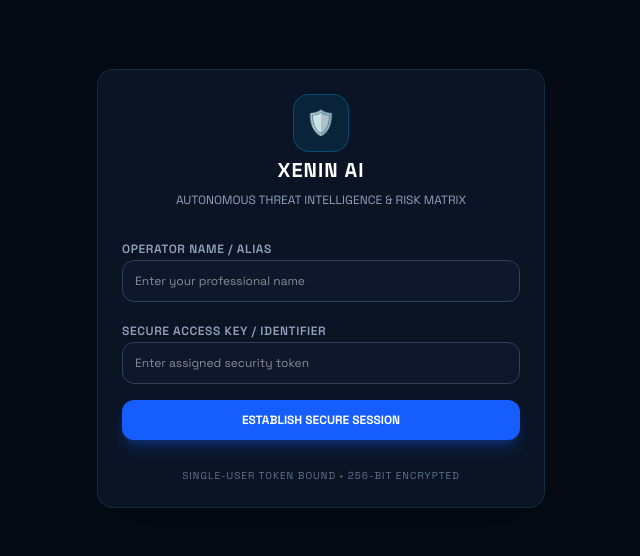
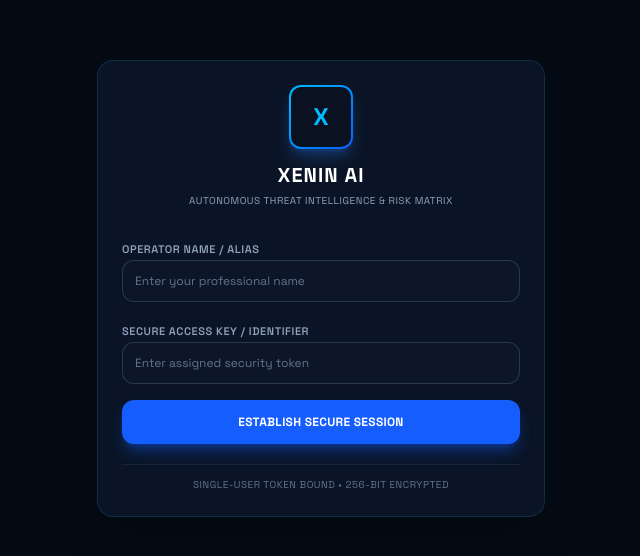
Before and after one commit to gopalsurajkumar7487-afk/xenin-enterprise, a plain HTML site: page index.html in a window 1280 px wide. Shown: the part 112-668 px from the top of the page, without its empty margins (319-959 px from the left). Drawn offline with nearby package versions, Linux system fonts and the light colour scheme.

Commit message:
Update index.html

```diff
--- a/index.html
+++ b/index.html
@@ -8,38 +8,44 @@
     <link href="https://fonts.googleapis.com/css2?family=Space+Grotesk:wght@400;500;600;700&display=swap" rel="stylesheet">
     <style>
         body { font-family: 'Space Grotesk', sans-serif; background-color: #050b14; color: #e2e8f0; }
-        .glass-card { background: rgba(13, 25, 45, 0.7); backdrop-filter: blur(12px); border: 1px solid rgba(56, 189, 248, 0.15); }
+        .glass-card { background: rgba(13, 25, 45, 0.75); backdrop-filter: blur(12px); border: 1px solid rgba(56, 189, 248, 0.15); }
     </style>
 </head>
 <body class="min-h-screen p-4 flex flex-col items-center justify-center">
 
-    <!-- LOGIN SCREEN -->
+    <!-- ORIGINAL LOGIN SCREEN -->
     <div id="loginScreen" class="w-full max-w-md glass-card rounded-2xl p-6 shadow-2xl space-y-5 border border-sky-500/30">
-        <div class="text-center space-y-2">
-            <div class="inline-block p-3 bg-sky-500/10 rounded-2xl border border-sky-500/30 mb-1">
-                <span class="text-2xl">🛡️</span>
+        <div class="text-center space-y-3">
+            <div class="w-16 h-16 mx-auto bg-gradient-to-br from-sky-400 to-blue-600 rounded-xl p-0.5 shadow-lg shadow-blue-500/30 flex items-center justify-center">
+                <div class="w-full h-full bg-[#0a1120] rounded-[10px] flex items-center justify-center">
+                    <span class="text-2xl font-bold text-sky-400">X</span>
+                </div>
             </div>
-            <h1 class="text-xl font-bold tracking-wider text-white">XENIN AI</h1>
-            <p class="text-xs text-slate-400">AUTONOMOUS THREAT INTELLIGENCE & RISK MATRIX</p>
+            <div>
+                <h1 class="text-xl font-bold tracking-wider text-white">XENIN AI</h1>
+                <p class="text-[10px] text-slate-400 tracking-wider mt-1">AUTONOMOUS THREAT INTELLIGENCE & RISK MATRIX</p>
+            </div>
         </div>
 
         <div class="space-y-4 pt-2">
             <div class="space-y-1.5">
-                <label class="text-xs text-slate-400 font-semibold tracking-wider">OPERATOR NAME / ALIAS</label>
-                <input type="text" id="operatorInput" placeholder="Enter your professional name" class="w-full bg-slate-900 border border-slate-700 rounded-xl p-3 text-xs text-white focus:outline-none focus:border-sky-500">
+                <label class="text-[11px] text-slate-400 font-semibold tracking-wider">OPERATOR NAME / ALIAS</label>
+                <input type="text" id="operatorInput" placeholder="Enter your professional name" class="w-full bg-slate-900/90 border border-slate-700/80 rounded-xl p-3 text-xs text-white placeholder-slate-500 focus:outline-none focus:border-sky-500">
             </div>
 
             <div class="space-y-1.5">
-                <label class="text-xs text-slate-400 font-semibold tracking-wider">SECURE ACCESS KEY / IDENTIFIER</label>
-                <input type="password" id="tokenInput" placeholder="Enter assigned security token" class="w-full bg-slate-900 border border-slate-700 rounded-xl p-3 text-xs text-white focus:outline-none focus:border-sky-500">
+                <label class="text-[11px] text-slate-400 font-semibold tracking-wider">SECURE ACCESS KEY / IDENTIFIER</label>
+                <input type="password" id="tokenInput" placeholder="Enter assigned security token" class="w-full bg-slate-900/90 border border-slate-700/80 rounded-xl p-3 text-xs text-white placeholder-slate-500 focus:outline-none focus:border-sky-500">
             </div>
 
-            <button onclick="handleLogin()" class="w-full bg-blue-600 hover:bg-blue-500 text-white font-bold py-3 rounded-xl text-xs shadow-lg shadow-blue-600/30 transition">
+            <button onclick="handleLogin()" class="w-full bg-blue-600 hover:bg-blue-500 text-white font-bold py-3.5 rounded-xl text-xs shadow-lg shadow-blue-600/40 transition tracking-wide">
                 ESTABLISH SECURE SESSION
             </button>
         </div>
 
-        <p class="text-[10px] text-center text-slate-500 tracking-widest pt-2">SINGLE-USER TOKEN BOUND • 256-BIT ENCRYPTED</p>
+        <div class="border-t border-slate-800/80 pt-3 text-center">
+            <p class="text-[10px] text-slate-500 tracking-wider">SINGLE-USER TOKEN BOUND • 256-BIT ENCRYPTED</p>
+        </div>
     </div>
 
     <!-- MAIN DASHBOARD (Initially Hidden) -->
@@ -168,7 +174,6 @@
     <script>
         function handleLogin() {
             const name = document.getElementById('operatorInput').value.trim();
-            const token = document.getElementById('tokenInput').value.trim();
             if(!name) {
                 alert("Please enter operator name/alias.");
                 return;
```
